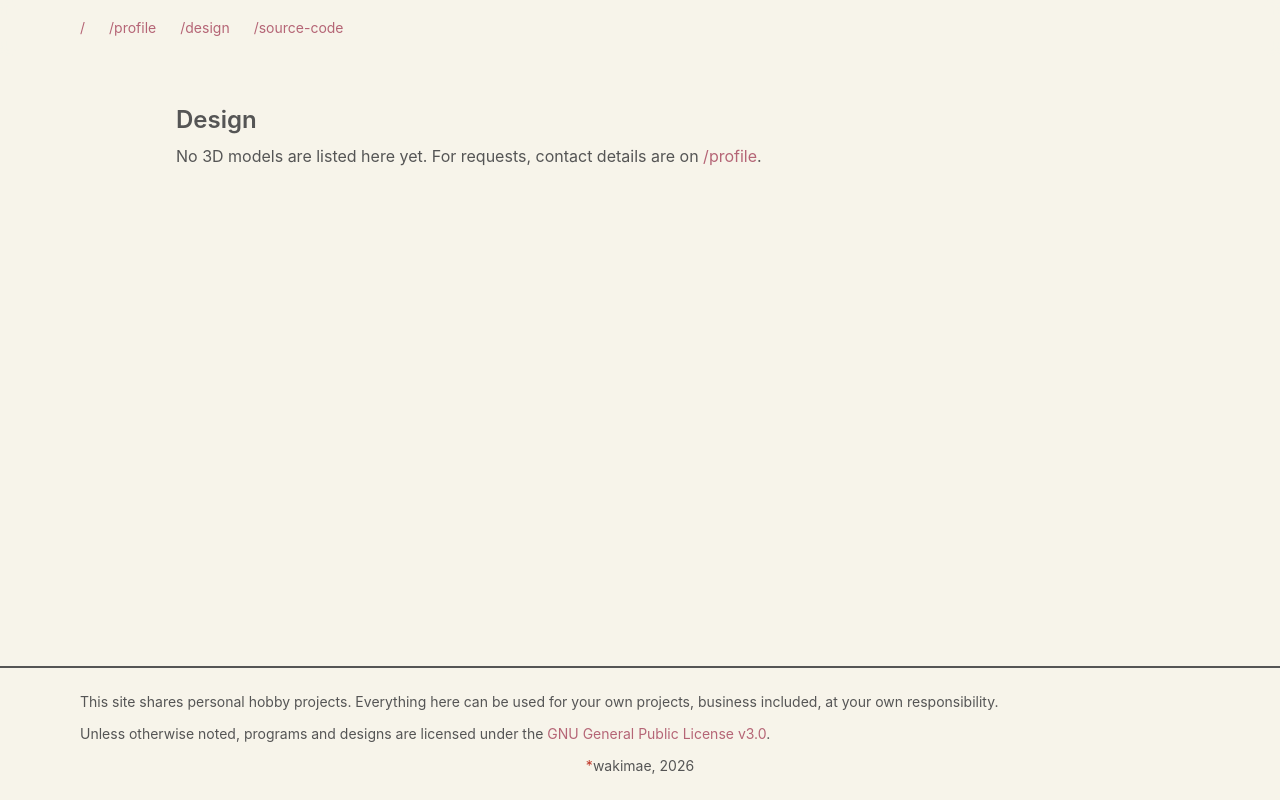
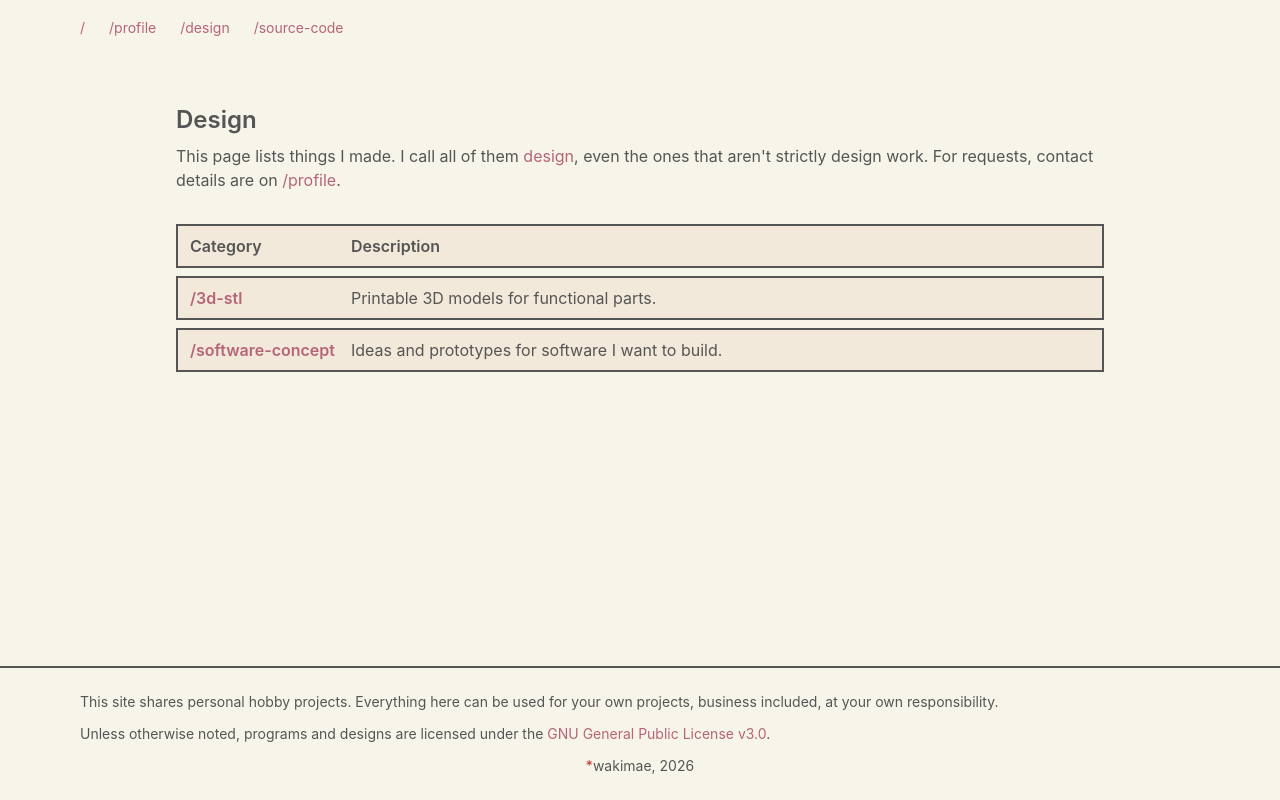
Before and after one commit to defermata/wakimae, a Next.js app: page /design in a window 1280 px wide. Built offline with nearby package versions, Linux system fonts and the light colour scheme.

Commit message:
initial /design page

```diff
--- a/app/design/page.tsx
+++ b/app/design/page.tsx
@@ -1,22 +1,64 @@
-import type { Metadata } from "next";
+import type { Metadata, Route } from "next";
 import Link from "next/link";
 
 export const metadata: Metadata = {
 	title: "Design",
 };
 
+const categories = [
+	{
+		href: "/3d-stl",
+		label: "/3d-stl",
+		description: "Printable 3D models for functional parts.",
+	},
+	{
+		href: "/software-concept",
+		label: "/software-concept",
+		description: "Ideas and prototypes for software I want to build.",
+	},
+] as const;
+
 export default function Design() {
 	return (
-		<div className="py-12">
-			<h1 className="text-2xl font-semibold">Design</h1>
-			<p className="mt-2">
-				No 3D models are listed here yet. For requests, contact details
-				are on{" "}
-				<Link href="/profile" className="text-accent hover:underline">
-					/profile
-				</Link>
-				{"."}
-			</p>
+		<div className="flex flex-col gap-8 py-12">
+			<div>
+				<h1 className="text-2xl font-semibold">Design</h1>
+				<p className="mt-2">
+					This page lists things I made. I call all of them{" "}
+					<span className="text-accent">design</span>, even the ones
+					that aren&apos;t strictly design work. For requests, contact
+					details are on{" "}
+					<Link
+						href="/profile"
+						className="text-accent hover:underline"
+					>
+						/profile
+					</Link>
+					.
+				</p>
+			</div>
+
+			<div className="grid grid-cols-[auto_1fr] gap-x-4 gap-y-2">
+				<div className="col-span-2 grid grid-cols-subgrid border-2 border-foreground bg-canvas px-3 py-2 font-semibold">
+					<div>Category</div>
+					<div>Description</div>
+				</div>
+
+				{categories.map((cat) => (
+					<div
+						key={cat.href}
+						className="col-span-2 grid grid-cols-subgrid border-2 border-foreground bg-canvas px-3 py-2"
+					>
+						<Link
+							href={cat.href as Route}
+							className="font-semibold text-accent hover:underline"
+						>
+							{cat.label}
+						</Link>
+						<div>{cat.description}</div>
+					</div>
+				))}
+			</div>
 		</div>
 	);
 }
--- a/app/page.tsx
+++ b/app/page.tsx
@@ -1,27 +1,15 @@
-import type { Route } from "next";
 import Image from "next/image";
 import Link from "next/link";
 
 type Service = {
-	slug: string;
 	label: string;
 	color: string;
-	href?: Route;
 };
 
 const services: Service[] = [
-	{
-		slug: "3d-design",
-		label: "3D Design",
-		color: "#e8d9c0",
-		href: "/design",
-	},
-	{
-		slug: "electrical-electronic",
-		label: "Electrical & Electronic",
-		color: "#d9e2c8",
-	},
-	{ slug: "programming", label: "Programming", color: "#d6dbe8" },
+	{ label: "3D Design", color: "#e8d9c0" },
+	{ label: "Electrical & Electronic", color: "#d9e2c8" },
+	{ label: "Programming", color: "#d6dbe8" },
 ];
 
 const serviceBox = "block border-2 border-foreground px-6 py-4 text-center";
@@ -51,24 +39,14 @@ export default function Home() {
 			</div>
 
 			<ul className="flex flex-wrap items-center justify-center gap-4">
-				{services.map(({ slug, label, color, href }) => (
-					<li key={slug}>
-						{href ? (
-							<Link
-								href={href}
-								style={{ backgroundColor: color }}
-								className={`${serviceBox} transition hover:brightness-90`}
-							>
-								{label}
-							</Link>
-						) : (
-							<div
-								style={{ backgroundColor: color }}
-								className={serviceBox}
-							>
-								{label}
-							</div>
-						)}
+				{services.map(({ label, color }) => (
+					<li key={label}>
+						<div
+							style={{ backgroundColor: color }}
+							className={`${serviceBox} transition hover:brightness-90`}
+						>
+							{label}
+						</div>
 					</li>
 				))}
 			</ul>
```
Also changed, not shown: 1 other file (tests, documents, lock files or other folders).
